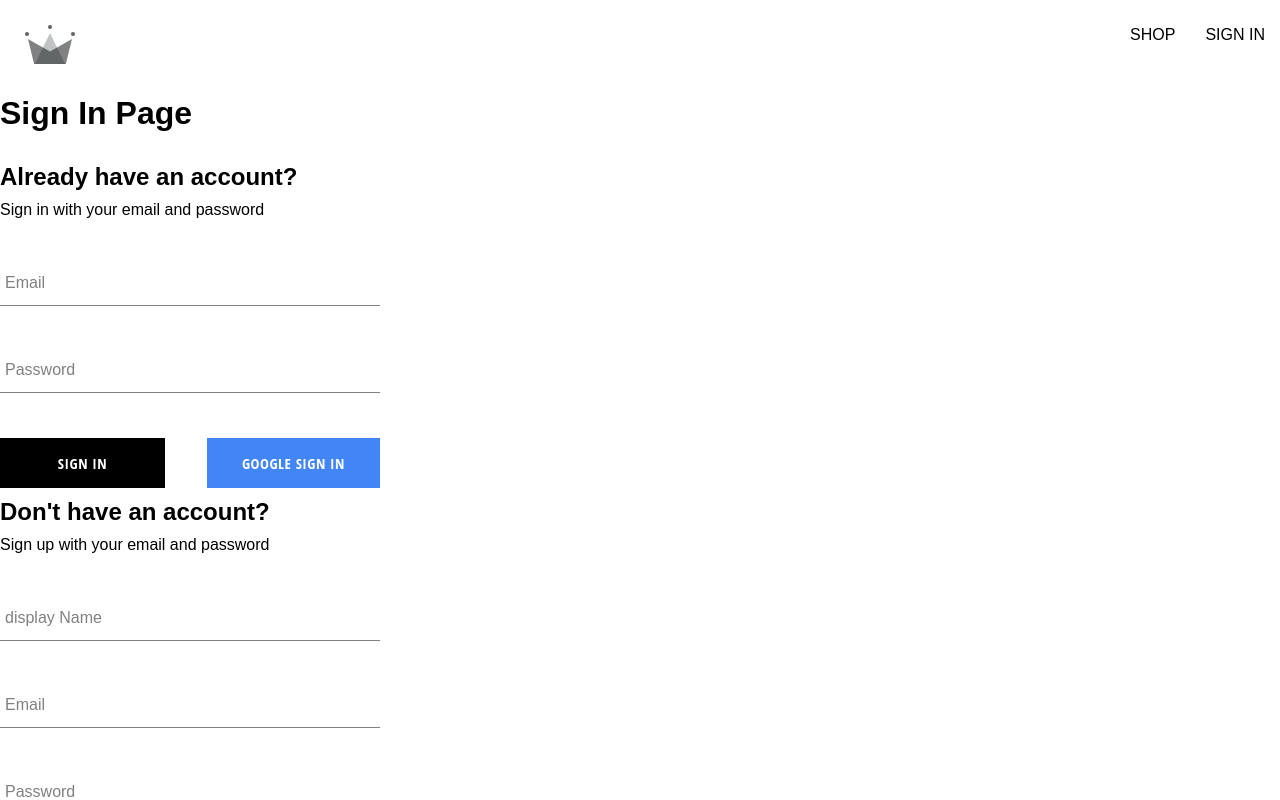
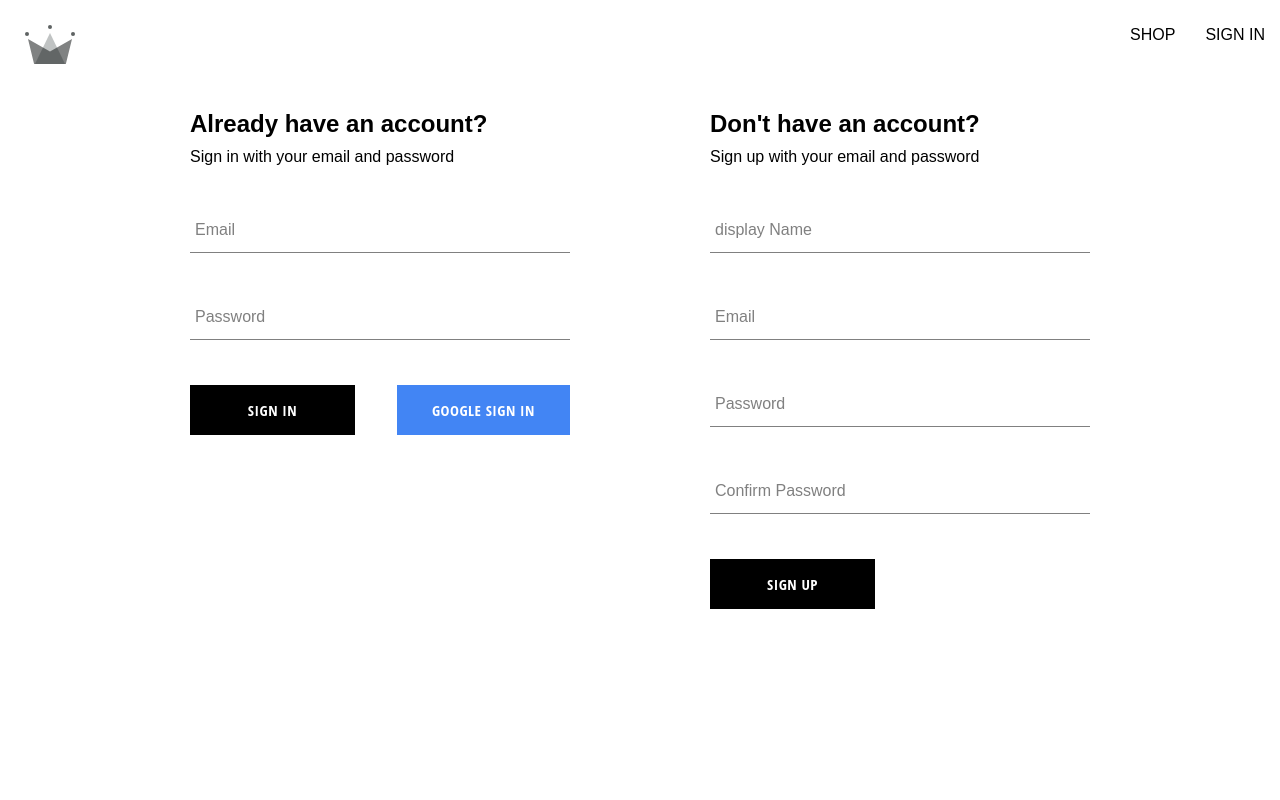
Before and after one commit to yasermaly/crwn-clothing, a React (Create React App) app: page /auth in a window 1280 px wide. Shown: the top 800 px of the page. Built offline with nearby package versions, Linux system fonts and the light colour scheme; a web font is replaced by a local one.

Commit message:
finished authentication page

```diff
--- a/src/components/sign-in-form/sign-in-form.component.jsx
+++ b/src/components/sign-in-form/sign-in-form.component.jsx
@@ -82,7 +82,7 @@
           />
           <div className='buttons-container'>
             <Button type="submit">Sign In</Button>
-            <Button buttonType="google" onClick={SignInWithGoogle}>
+            <Button type='button' buttonType="google" onClick={SignInWithGoogle}>
               Google Sign In
             </Button>
           </div>
--- a/src/routes/authentication/authentication.component.jsx
+++ b/src/routes/authentication/authentication.component.jsx
@@ -1,15 +1,10 @@
-import {
-  signInWithGooglePopup,
-  createUserDocumentFromAuth
-} from "../../utils/firebase/firebase.utils";
-
 import SignUpForm from "../../components/sign-up-form/sign-up-form.component";
 import SignInForm from "../../components/sign-in-form/sign-in-form.component";
+import './authentication.styles.scss'
 
 const Authentication = () => {
   return (
-    <div>
-      <h1>Sign In Page</h1>
+    <div className="authentication-container">
       <SignInForm />
       <SignUpForm />
     </div>
--- /dev/null
+++ b/src/routes/authentication/authentication.styles.scss
@@ -0,0 +1,6 @@
+.authentication-container {
+    display: flex;
+    width: 900px;
+    justify-content: space-between;
+    margin: 30px auto;
+}
```
